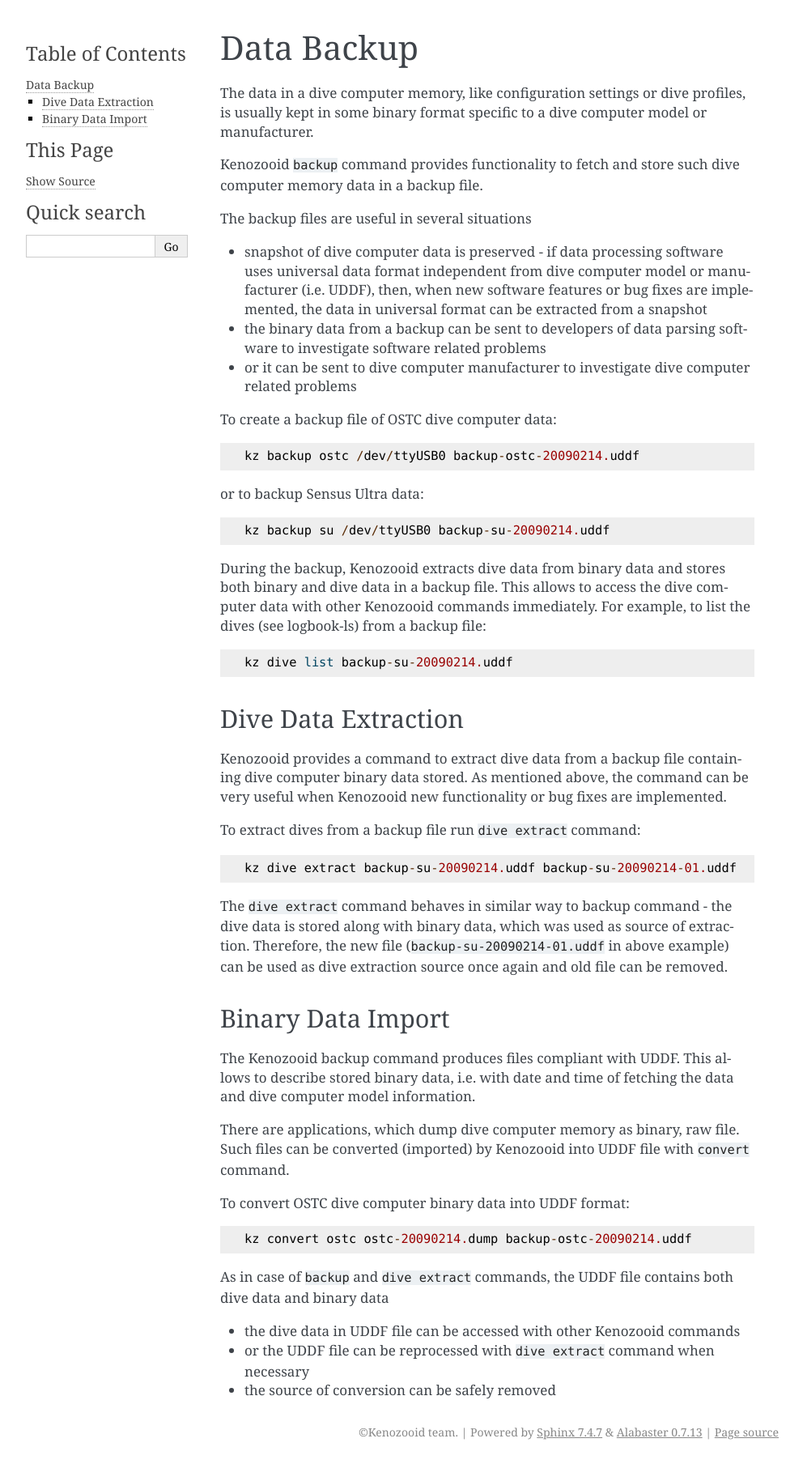
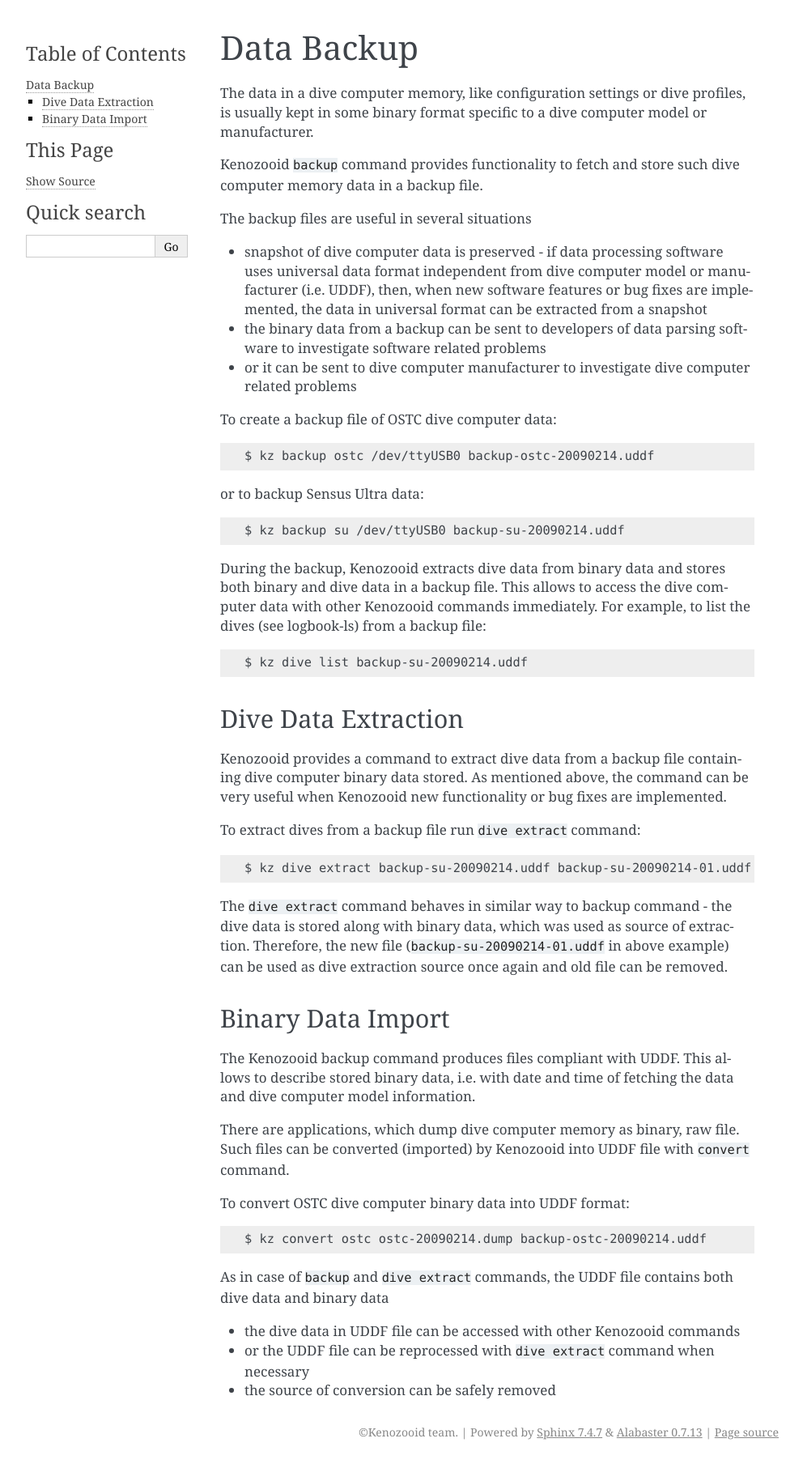
Before and after one commit to gitGNU/gnu_kenozooid, a Sphinx documentation site: the page built from doc/user/backup.rst, in a window 1280 px wide. Shown: the whole page at 81% size, without its empty margins (148-1140 px from the left). Built offline with Sphinx 7.4.7, drawn with Linux system fonts in a browser that asks for light colours.

Commit message:
- documentation cleanup

```diff
--- a/doc/user/backup.rst
+++ b/doc/user/backup.rst
@@ -23,18 +23,18 @@
 
 To create a backup file of OSTC dive computer data::
 
-    kz backup ostc /dev/ttyUSB0 backup-ostc-20090214.uddf
+    $ kz backup ostc /dev/ttyUSB0 backup-ostc-20090214.uddf
 
 or to backup Sensus Ultra data::
 
-    kz backup su /dev/ttyUSB0 backup-su-20090214.uddf
+    $ kz backup su /dev/ttyUSB0 backup-su-20090214.uddf
 
 During the backup, Kenozooid extracts dive data from binary data and stores
 both binary and dive data in a backup file. This allows to access the dive
 computer data with other Kenozooid commands immediately.  For example, to
 list the dives (see :ref:`logbook-ls`) from a backup file::
 
-    kz dive list backup-su-20090214.uddf
+    $ kz dive list backup-su-20090214.uddf
 
 Dive Data Extraction
 ^^^^^^^^^^^^^^^^^^^^
@@ -45,7 +45,7 @@
 
 To extract dives from a backup file run ``dive extract`` command::
 
-    kz dive extract backup-su-20090214.uddf backup-su-20090214-01.uddf
+    $ kz dive extract backup-su-20090214.uddf backup-su-20090214-01.uddf
 
 The ``dive extract`` command behaves in similar way to backup command - the
 dive data is stored along with binary data, which was used as source of
@@ -65,7 +65,7 @@
 
 To convert OSTC dive computer binary data into UDDF format::
 
-    kz convert ostc ostc-20090214.dump backup-ostc-20090214.uddf
+    $ kz convert ostc ostc-20090214.dump backup-ostc-20090214.uddf
 
 As in case of ``backup`` and ``dive extract`` commands, the UDDF file
 contains both dive data and binary data
```
